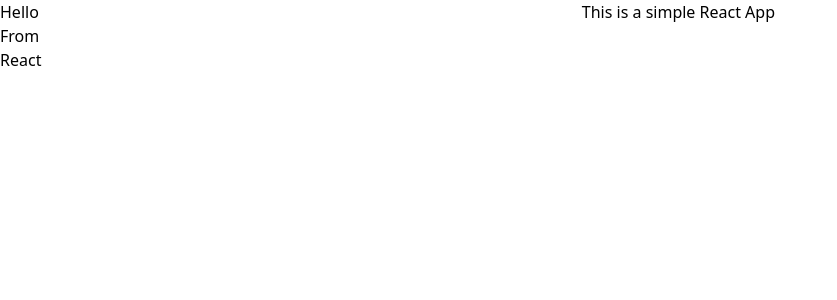
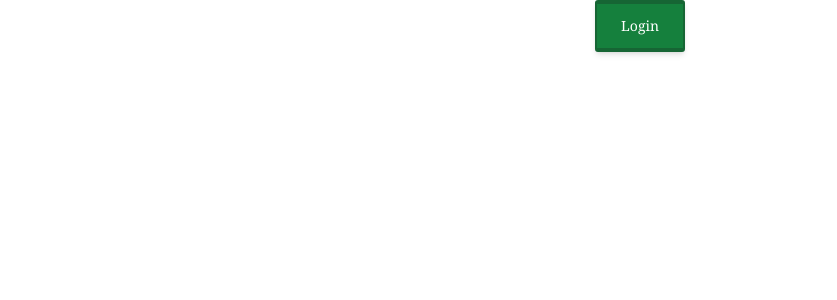
Before and after one commit to chefinazia/baxter-cms, a React (Vite) app: page / in a window 1280 px wide. Shown: the top 300 px of the page, without its empty margins (0-837 px from the left). Built offline with nearby package versions, Linux system fonts and the light colour scheme.

Commit message:
add login button component

```diff
--- a/src/App.jsx
+++ b/src/App.jsx
@@ -1,11 +1,12 @@
-import React from "react"
-
+import React from "react";
+import LoginButton from "./LoginButton";
 
 const App = () => {
-    return (<div className="flex">
-       <h3 className="">Hello From React</h3>
-        <p className="text-center w-[2000px]">This is a simple React App</p>
-    </div>)
- }
+  return (
+    <div className="flex justify-center">
+      <LoginButton />
+    </div>
+  );
+};
 
-export default App
+export default App;
--- /dev/null
+++ b/src/LoginButton.jsx
@@ -0,0 +1,16 @@
+import React from "react";
+
+const LoginButton = () => {
+  return (
+    <>
+      <button
+        class="middle rounded-[3px] duration-500 ease-in-out center bg-green-700 py-3 px-6 font-serif text-sm font-medium text-white text-ellipsis shadow-md transition-all hover:shadow-lg border border-collapse border-x-2 border-y-4 border-green-800"
+        data-ripple-light="true"
+      >
+        Login
+      </button>
+    </>
+  );
+};
+
+export default LoginButton;
```
